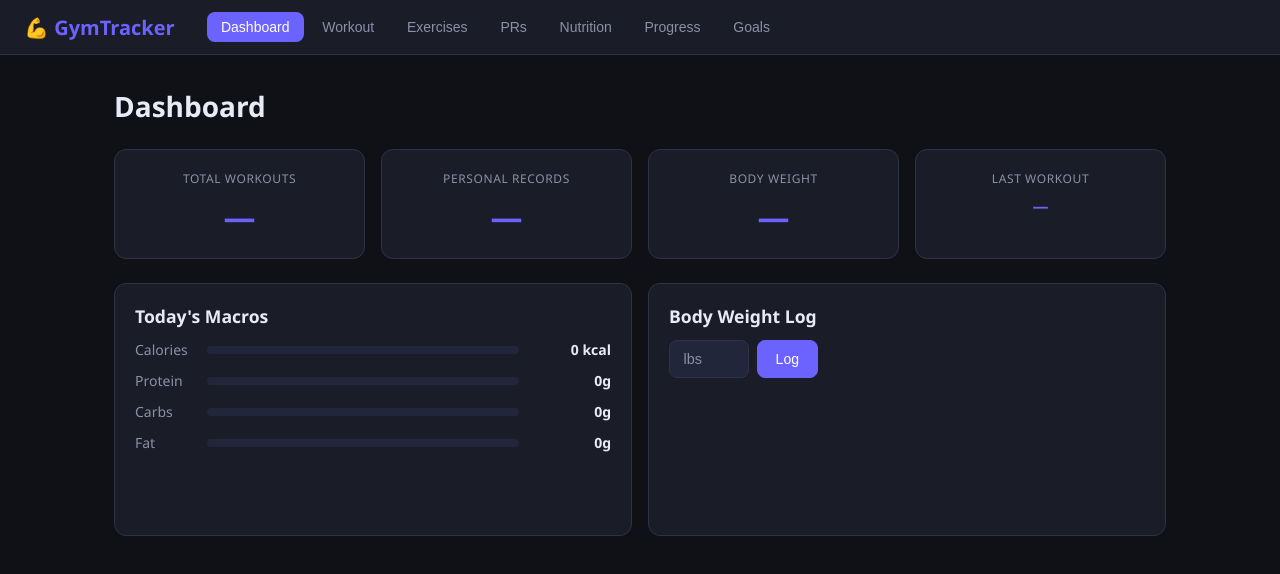
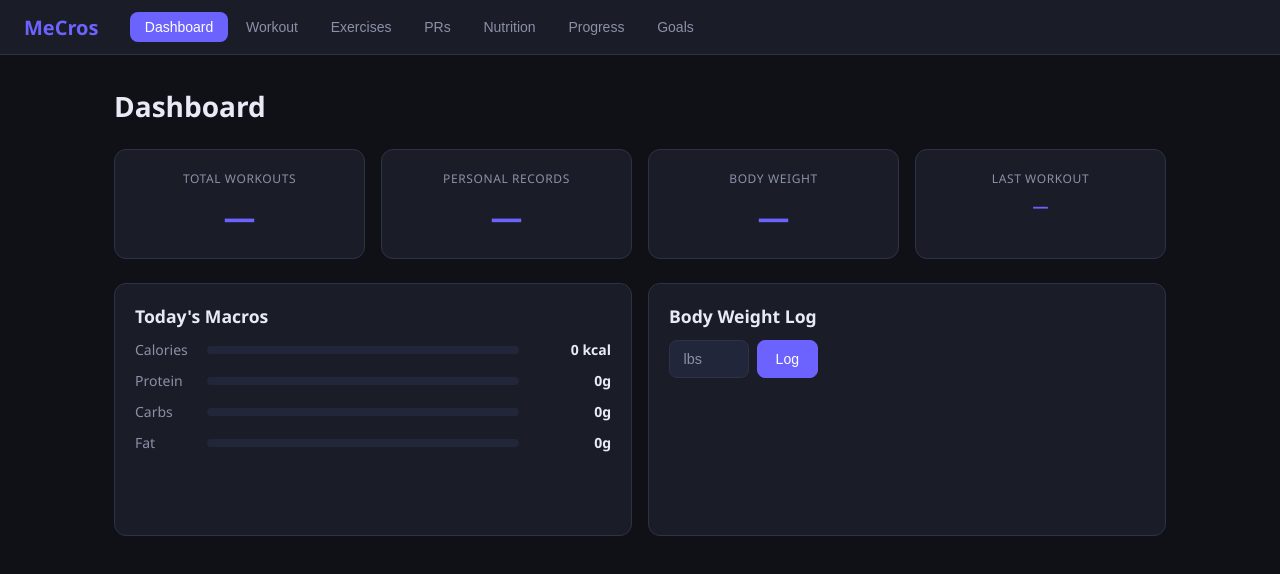
Before and after one commit to rabraham06/MeCros, a website: page public/index.html in a window 1280 px wide. Drawn offline with nearby package versions, Linux system fonts and the light colour scheme; no server answers.

Commit message:
Changes to UI

```diff
--- a/public/index.html
+++ b/public/index.html
@@ -3,14 +3,14 @@
 <head>
   <meta charset="UTF-8" />
   <meta name="viewport" content="width=device-width, initial-scale=1.0" />
-  <title>GymTracker</title>
+  <title>MeCros</title>
   <script src="https://cdn.jsdelivr.net/npm/chart.js@4.4.2/dist/chart.umd.min.js"></script>
   <link rel="stylesheet" href="style.css" />
 </head>
 <body>
 
 <header>
-  <div class="logo">💪 GymTracker</div>
+  <div class="logo">MeCros</div>
   <nav>
     <button class="nav-btn active" data-tab="dashboard">Dashboard</button>
     <button class="nav-btn" data-tab="workout">Workout</button>
```
